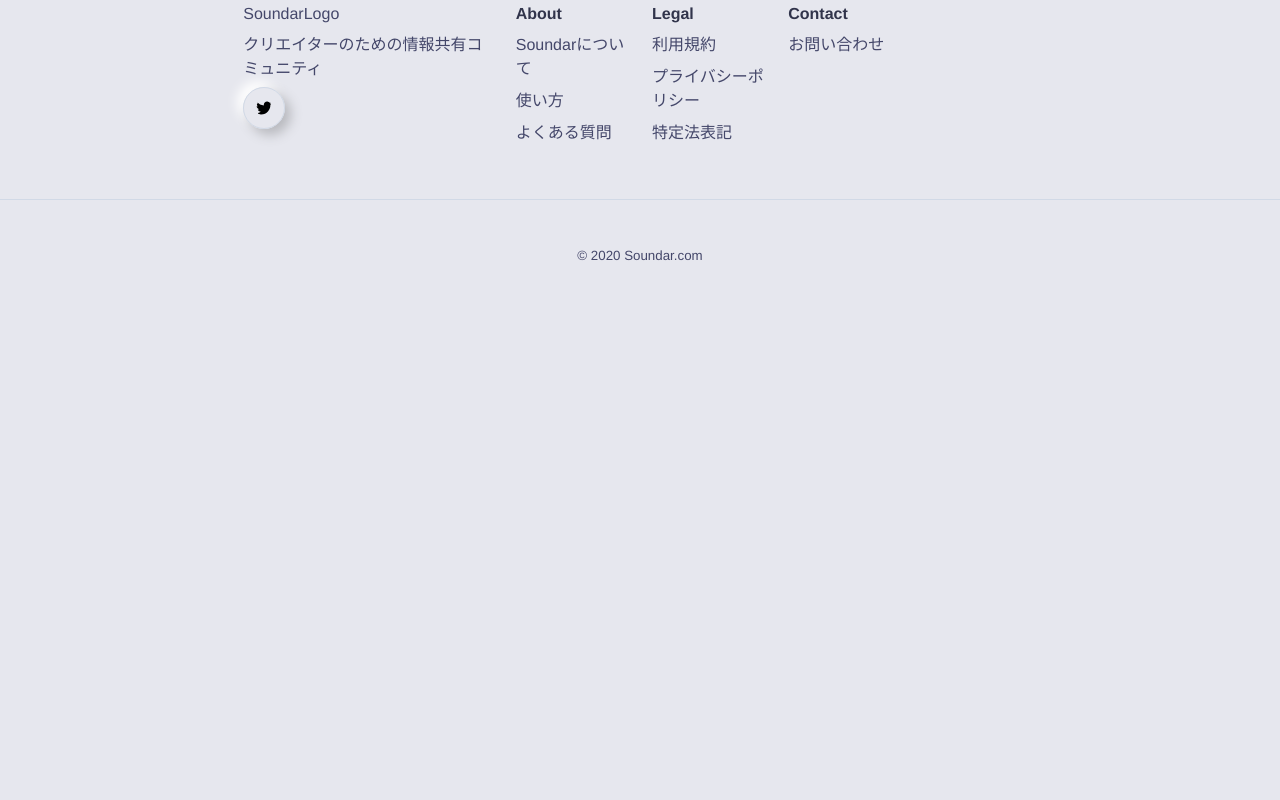
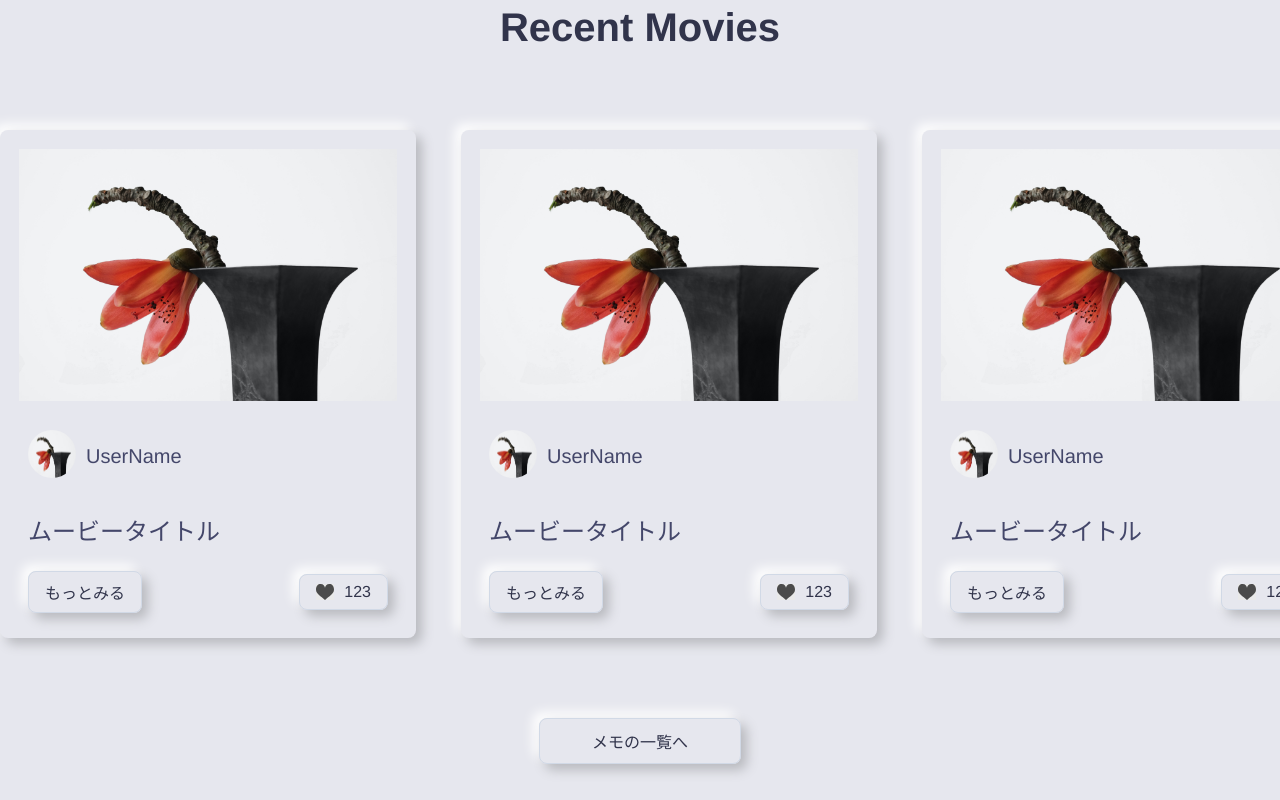
Before and after one commit to camp-team/Soundar, an Angular app: page / in a window 1280 px wide. Shown: the part 4580-5380 px from the top of the page. Before the commit the page ends 4891 px from the top, so only its background shows below. Built offline with nearby package versions, Linux system fonts and the light colour scheme.

Commit message:
新着動画コンポーネント追加まで #125

```diff
--- a/src/app/movie-card/movie-card.component.html
+++ b/src/app/movie-card/movie-card.component.html
@@ -1 +1,38 @@
-<p>movie-card works!</p>
+<!-- ムービーカード -->
+<div class="recent-posted-card">
+  <!-- ムービーのサムネイル画像 -->
+  <img
+    class="recent-posted-card__image"
+    src="assets/images/user-icon-example.jpg"
+    alt=""
+  />
+
+  <!-- ムービーカードの内容     -->
+  <div class="recent-posted-card__card-contents">
+    <!-- ユーザーアイコン、ユーザーネーム、投稿日のボックス -->
+    <div class="recent-posted-author">
+      <div>
+        <img
+          class="recent-posted-card__user-icon"
+          src="assets/images/user-icon-example.jpg"
+          alt=""
+        />
+        <p class="recent-posted-card__user-name">UserName</p>
+      </div>
+    </div>
+
+    <!-- ムービーのタイトル -->
+    <div class="recent-posted-card__title">
+      <p>ムービータイトル</p>
+    </div>
+
+    <!-- ムービーカード下部ボタンのボックス     -->
+    <div class="button-row">
+      <div class="recent-posted-card__card-button">もっとみる</div>
+      <div class="recent-posted-card__card-button">
+        <img src="assets/images/favorite.svg" alt="" />
+        <p>123</p>
+      </div>
+    </div>
+  </div>
+</div>
--- a/src/app/recent-movie/recent-movie.component.html
+++ b/src/app/recent-movie/recent-movie.component.html
@@ -1 +1,13 @@
-<p>recent-movie works!</p>
+<div class="recent-container">
+  <div class="recent-title">
+    <h2>Recent Movies</h2>
+  </div>
+  <div class="recent-card-list">
+    <app-movie-card></app-movie-card>
+    <app-movie-card></app-movie-card>
+    <app-movie-card></app-movie-card>
+  </div>
+  <div class="button button--to-list">
+    <p>メモの一覧へ</p>
+  </div>
+</div>
--- a/src/app/top/top.component.html
+++ b/src/app/top/top.component.html
@@ -3,3 +3,4 @@
 <app-recent-magazine></app-recent-magazine>
 <app-publish-guide></app-publish-guide>
 <app-recent-music></app-recent-music>
+<app-recent-movie></app-recent-movie>
```
